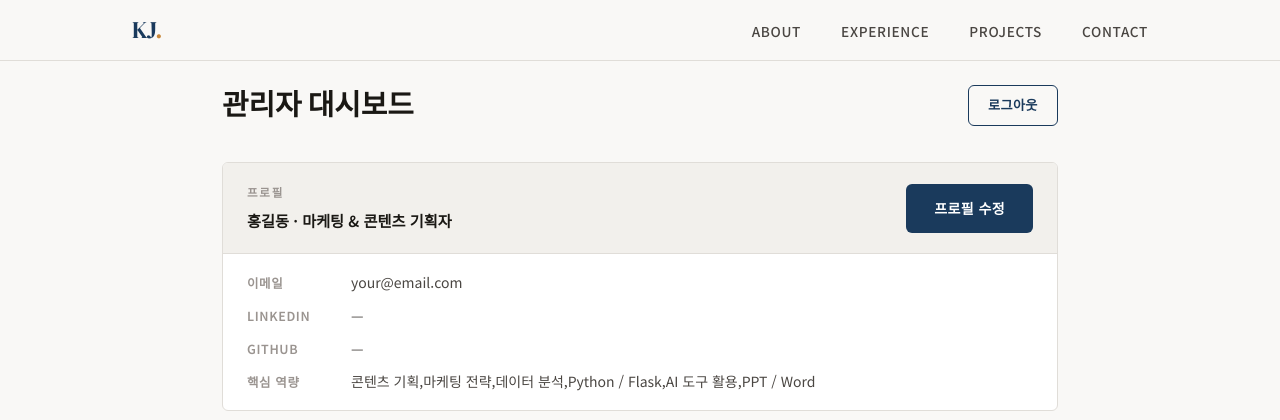
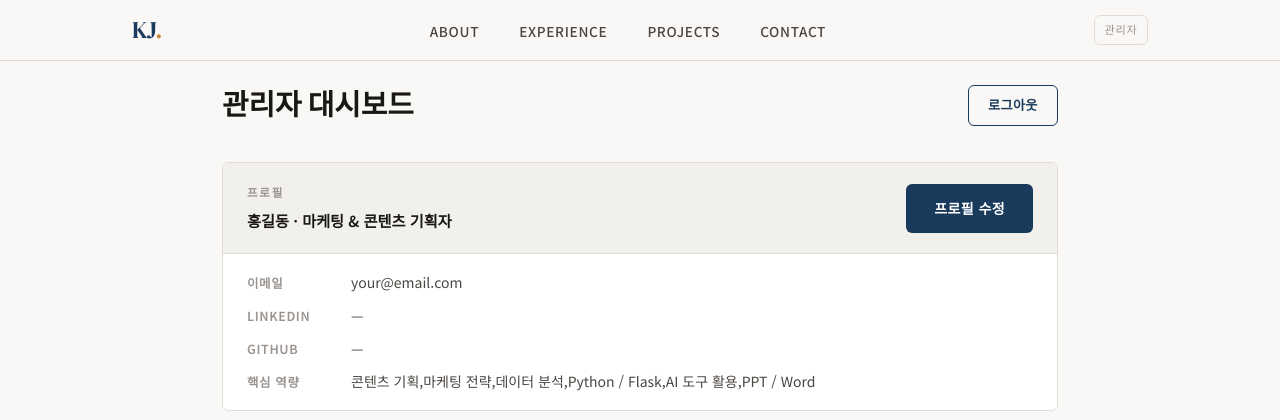
Before and after one commit to junglepark94-alt/portfolio, a Flask app: page /admin in a window 1280 px wide. Shown: the top 420 px of the page. Run offline with Flask 3, Linux system fonts and the light colour scheme; the visitor is signed in with stand-in values (Sample User, id 1).

Commit message:
add admin button to nav top-right
Co-Authored-By: Claude Sonnet 4.6 <noreply@anthropic.com>

```diff
--- a/static/css/main.css
+++ b/static/css/main.css
@@ -78,6 +78,23 @@ ul { list-style: none; }
   transition: color 0.2s;
 }
 .nav-links a:hover { color: var(--accent); }
+.nav-admin-btn {
+  font-size: 0.7rem;
+  font-weight: 500;
+  letter-spacing: 0.06em;
+  text-transform: uppercase;
+  color: var(--muted);
+  border: 1px solid var(--border);
+  border-radius: var(--radius);
+  padding: 0.25rem 0.6rem;
+  transition: color 0.2s, border-color 0.2s, background 0.2s;
+  white-space: nowrap;
+}
+.nav-admin-btn:hover {
+  color: var(--accent);
+  border-color: var(--accent);
+  background: var(--accent-light);
+}
 
 /* ── Hero ───────────────────────────────────── */
 .hero {
--- a/templates/base.html
+++ b/templates/base.html
@@ -18,6 +18,11 @@
         <li><a href="#projects">Projects</a></li>
         <li><a href="#contact">Contact</a></li>
       </ul>
+      {% if session.get('logged_in') %}
+      <a href="{{ url_for('admin_dashboard') }}" class="nav-admin-btn">관리자</a>
+      {% else %}
+      <a href="{{ url_for('login') }}" class="nav-admin-btn">관리자</a>
+      {% endif %}
     </nav>
   </header>
 
```
